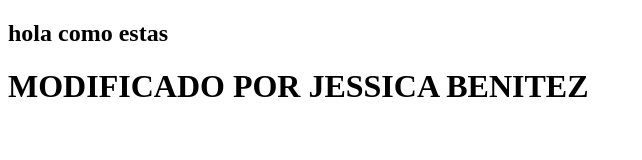
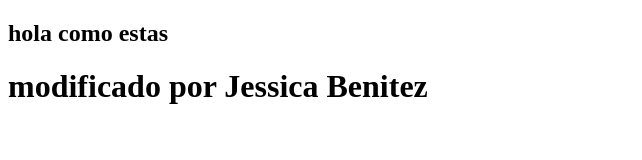
Before and after one commit to Nelson106/distribuidos, a plain HTML site: page index.html in a window 1280 px wide. Shown: the whole page, without its empty margins (0-642 px from the left). Drawn offline with Linux system fonts and the light colour scheme.

Commit message:
Jessica ha modificado index.html

```diff
--- a/index.html
+++ b/index.html
@@ -8,6 +8,6 @@
 </head>
 <body>
     <h2>hola como estas</h2>
-    <h1>MODIFICADO POR JESSICA BENITEZ</h1>
+    <h1>modificado por Jessica Benitez</h1>
 </body>
 </html>
```
